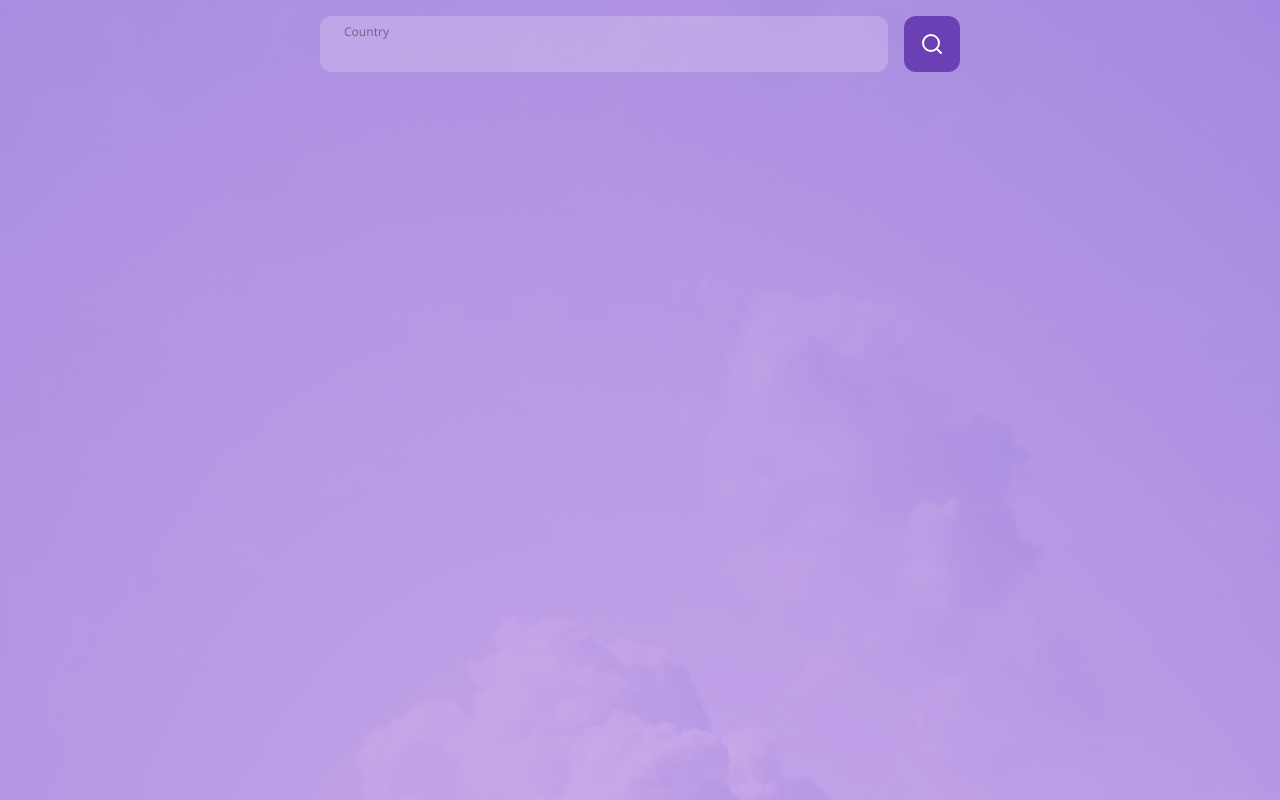
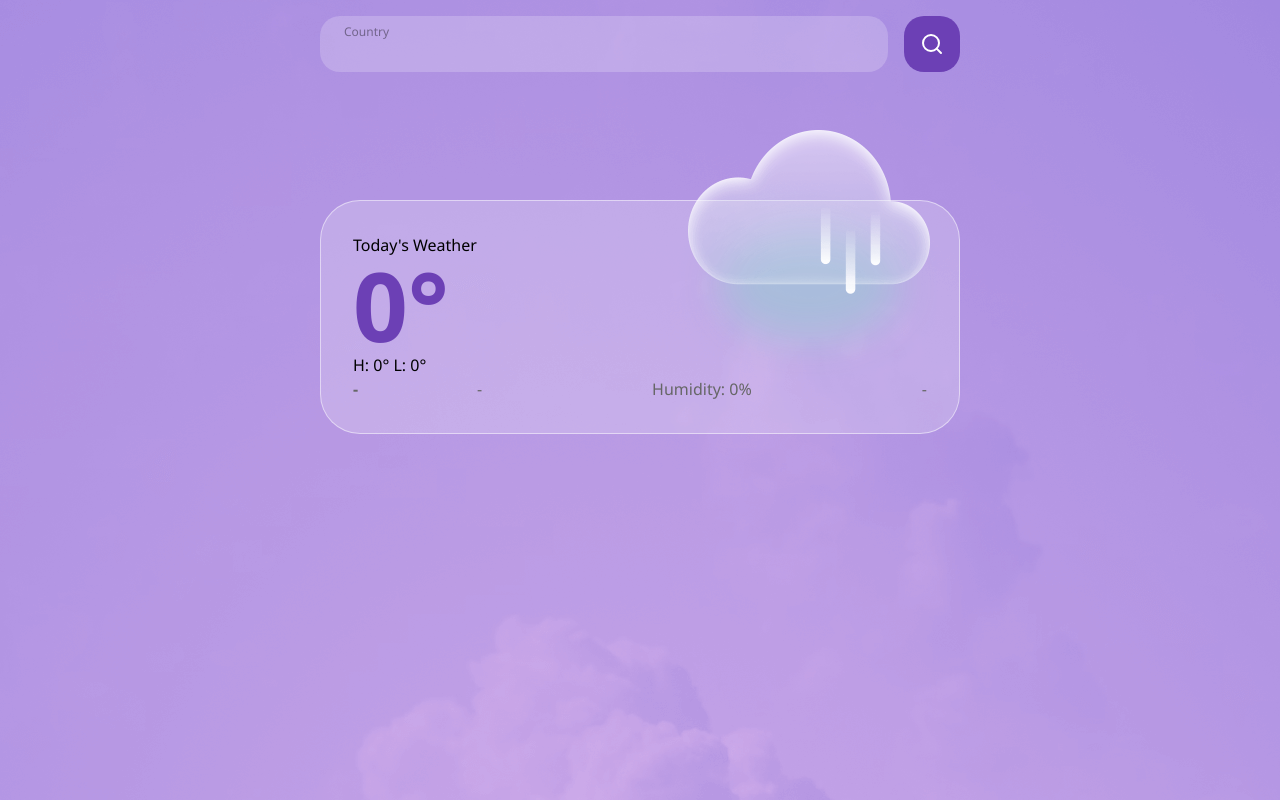
Before and after one commit to wenbin-lim/merquri-test-2024, a React (Vite) app: page / in a window 1280 px wide. Built offline with nearby package versions, Linux system fonts and the light colour scheme; no server answers.

Commit message:
result section

```diff
--- a/src/App.tsx
+++ b/src/App.tsx
@@ -2,20 +2,67 @@ import { useState } from "react";
 
 import { getWeatherByLocationName } from "./api/data";
 
+// assets
+import cloudImage from "./assets/cloud.png";
+import sunImage from "./assets/sun.png";
 import SearchIcon from "./icons/SearchIcon";
 
 function App() {
+  // query state
   const [locationQuery, setLocationQuery] = useState("");
 
+  // today weather state
+  const [todayWeatherDegree, setTodayWeatherDegree] = useState(0);
+  const [todayWeatherHigh, setTodayWeatherHigh] = useState(0);
+  const [todayWeatherLow, setTodayWeatherLow] = useState(0);
+  const [todayWeatherLocation, setTodayWeatherLocation] = useState("");
+  const [todayWeatherTime, setTodayWeatherTime] = useState("");
+  const [todayWeatherHumidity, setTodayWeatherHumidity] = useState(0);
+  const [todayWeatherDescription, setTodayWeatherDescription] = useState("");
+  const [todayWeatherImageAsSun, setTodayWeatherImageAsSun] = useState(false);
+
   const getWeather = async () => {
-    const res = await getWeatherByLocationName(locationQuery);
-    console.log(res);
+    try {
+      const res = await getWeatherByLocationName(locationQuery);
+
+      if (!res) {
+        console.log("no location found");
+        return;
+      }
+
+      console.log(res);
+
+      setTodayWeatherDegree(Math.round(res.main.temp));
+      setTodayWeatherHigh(Math.round(res.main.temp_max));
+      setTodayWeatherLow(Math.round(res.main.temp_min));
+      setTodayWeatherLocation(`${res.name}, ${res.sys.country}`);
+
+      // convert unix timestamp to date
+      const date = new Date(res.dt * 1000);
+      const dateString = `${date.toLocaleDateString()} ${date.toLocaleTimeString()}`;
+
+      setTodayWeatherTime(dateString);
+
+      setTodayWeatherHumidity(res.main.humidity);
+      setTodayWeatherDescription(res.weather[0].main);
+
+      // https://openweathermap.org/weather-conditions#Weather-Condition-Codes-2
+      // weather code 800 is clear, using sun.png to represent clear weather
+      // other weather codes will be defaulted to cloud.png
+      if (res.weather[0].id === 800) {
+        setTodayWeatherImageAsSun(true);
+      } else {
+        setTodayWeatherImageAsSun(false);
+      }
+    } catch (error) {
+      console.log(error);
+    }
   };
 
   return (
     <main className="h-screen bg-[url('./assets/bg-light.png')] p-4 dark:bg-[url('./assets/bg-dark.png')]">
       <header className="mx-auto flex max-w-screen-sm gap-x-4">
-        <div className="bg-input dark:bg-input-dark flex w-full flex-col overflow-hidden rounded-xl px-6 py-2 dark:text-white">
+        <div className="bg-input dark:bg-input-dark flex w-full flex-col overflow-hidden rounded-[20px] px-6 py-2 text-black dark:text-white">
           <label
             className="text-input-label dark:text-input-label-dark text-xs"
             htmlFor="locationQuery"
@@ -33,12 +80,39 @@ function App() {
         </div>
 
         <button
-          className="bg-primary dark:bg-primary-dark rounded-xl px-4 text-white"
+          className="bg-primary dark:bg-primary-dark rounded-[20px] px-4 text-white"
           onClick={getWeather}
         >
           <SearchIcon />
         </button>
       </header>
+
+      <section className="bg-result-section dark:bg-result-section-dark relative mx-auto mt-32 max-w-screen-sm rounded-[40px] border border-white/50 p-8 text-black dark:border-transparent dark:text-white">
+        <img
+          className="absolute -top-1/4 right-4 h-[150px] w-auto sm:-top-1/2 sm:right-0 sm:h-[300px]"
+          src={todayWeatherImageAsSun ? sunImage : cloudImage}
+          alt={todayWeatherImageAsSun ? "sun image" : "cloud image"}
+        />
+        <div className="flex justify-between">
+          <div>
+            <p>Today's Weather</p>
+            <p className="text-primary text-8xl font-bold dark:text-white">
+              {todayWeatherDegree}&#176;
+            </p>
+            <p>
+              H: {todayWeatherHigh}&#176; L: {todayWeatherLow}&#176;
+            </p>
+            <p className="font-bold text-[#666666] dark:text-white">
+              {todayWeatherLocation || "-"}
+            </p>
+          </div>
+          <div className="self-end text-right text-[#666666] sm:flex sm:flex-1 sm:flex-row-reverse sm:justify-between sm:gap-x-4 sm:text-center dark:text-white">
+            <p>{todayWeatherDescription || "-"}</p>
+            <p>Humidity: {todayWeatherHumidity}%</p>
+            <p>{todayWeatherTime || "-"}</p>
+          </div>
+        </div>
+      </section>
     </main>
   );
 }
--- a/src/api/data.ts
+++ b/src/api/data.ts
@@ -1,30 +1,30 @@
-import axios from "axios"
+import axios from "axios";
 
-const apiKey = import.meta.env.VITE_WEATHER_API_KEY as string
+const apiKey = import.meta.env.VITE_WEATHER_API_KEY as string;
 
 export const getWeatherByLocationName = async (locationName: string) => {
   try {
     const locationRes = await axios.get(
-      `http://api.openweathermap.org/geo/1.0/direct?q=${locationName}&limit=1&appid=${apiKey}`
-    )
+      `http://api.openweathermap.org/geo/1.0/direct?q=${locationName}&limit=1&appid=${apiKey}`,
+    );
 
     // no location found
     if (locationRes.data.length === 0) {
-      console.log("no location found")
-      return null
+      console.log("no location found");
+      return null;
     }
 
     // get the first location, limit is set to 1
-    const { lat, lon } = locationRes.data[0]
+    const { lat, lon } = locationRes.data[0];
 
     const weatherRes = await axios.get(
-      `https://api.openweathermap.org/data/2.5/weather?lat=${lat}&lon=${lon}&appid=${apiKey}`
-    )
+      `https://api.openweathermap.org/data/2.5/weather?lat=${lat}&lon=${lon}&units=metric&appid=${apiKey}`,
+    );
 
-    return weatherRes.data
+    return weatherRes.data;
   } catch (error) {
-    console.error(error)
+    console.error(error);
 
-    return null
+    return null;
   }
-}
+};
--- a/tailwind.config.js
+++ b/tailwind.config.js
@@ -18,7 +18,11 @@ export default {
         "input-label": {
           DEFAULT: "rgba(0, 0, 0, 0.4)",
           dark: "rgba(255, 255, 255, 0.4)"
-        }
+        },
+        "result-section": {
+          DEFAULT: "rgba(255, 255, 255, 0.2)",
+          dark: "rgba(26, 26, 26, 0.3)"
+        },
       }
     },
   },
```
